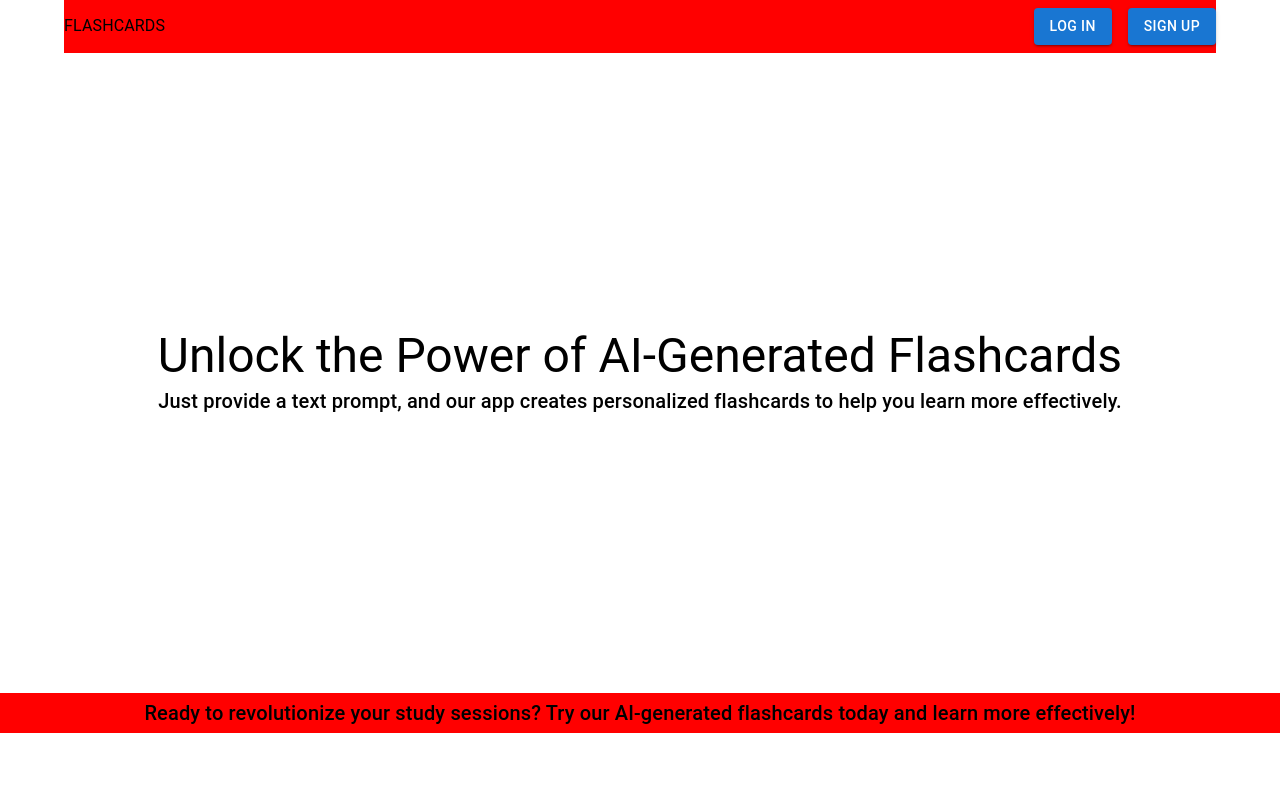
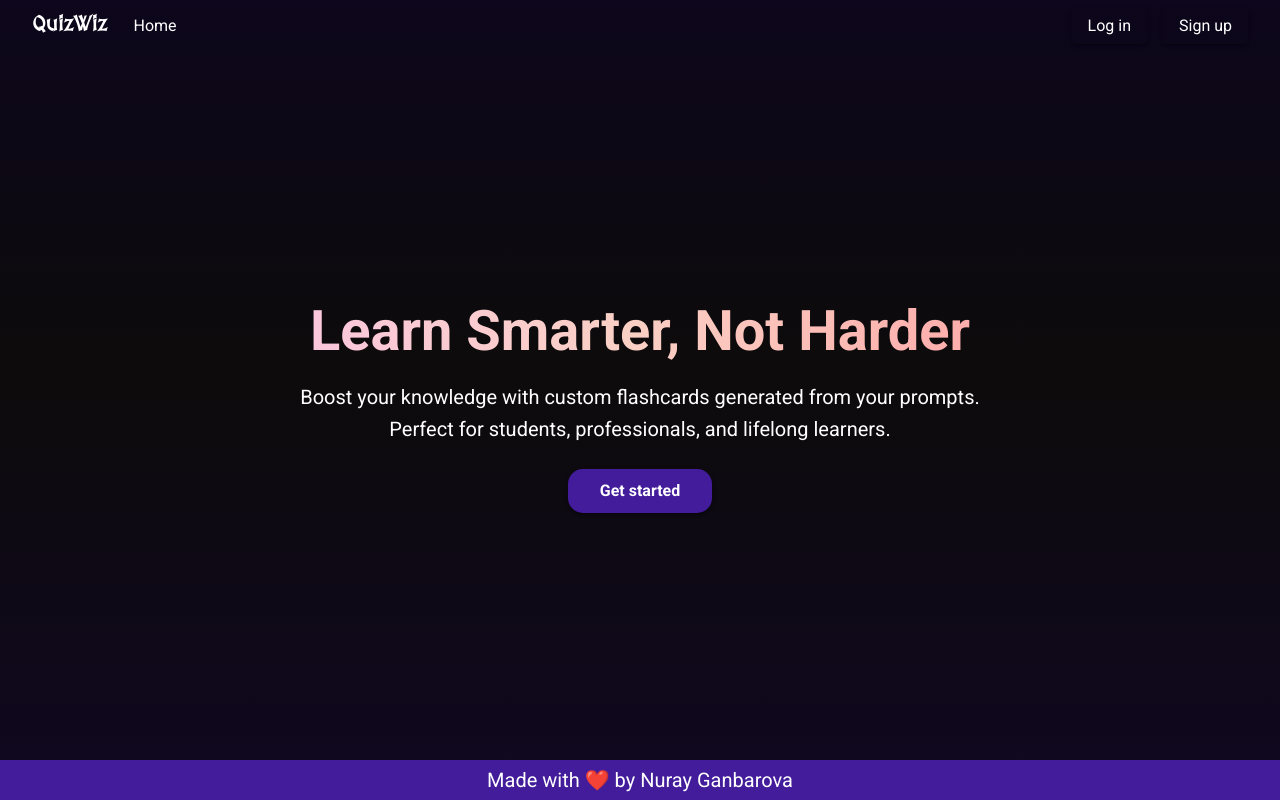
Before and after one commit to ganbnuray/quizwiz, a Next.js app: page / in a window 1280 px wide. Built offline with nearby package versions, Linux system fonts and the light colour scheme; no server answers.

Commit message:
Landing Page UI

```diff
--- a/app/globals.css
+++ b/app/globals.css
@@ -9,3 +9,14 @@ body {
   max-width: 100vw;
   overflow-x: hidden;
 }
+
+body {
+  background: rgb(16, 8, 33);
+  background: linear-gradient(
+    0deg,
+    rgba(16, 8, 33, 1) 0%,
+    rgba(13, 11, 11, 1) 54%,
+    rgba(13, 6, 28, 1) 100%
+  );
+  background-repeat: no-repeat;
+}
--- a/app/page.js
+++ b/app/page.js
@@ -1,28 +1,159 @@
-import { Container, Typography, Box, Button } from "@mui/material";
+"use client";
+import {
+  Container,
+  Typography,
+  Box,
+  Button,
+  ThemeProvider,
+  useTheme,
+  createTheme,
+} from "@mui/material";
+import { Roboto } from "next/font/google";
+import { MedievalSharp } from "next/font/google";
 import { SignedIn, SignedOut, UserButton } from "@clerk/nextjs";
+import { styled } from "@mui/system";
+const roboto = Roboto({ subsets: ["latin"], weight: ["400", "700"] });
+const medievalSharp = MedievalSharp({ subsets: ["latin"], weight: ["400"] });
+export default function Home() {
+  const RotatingGradientBox = styled(Box)`
+    @keyframes rotate-background {
+      0% {
+        background-position: 0% 50%;
+      }
+      50% {
+        background-position: 100% 50%;
+      }
+      100% {
+        background-position: 0% 50%;
+      }
+    }
 
-export default function Home() {
+    background: linear-gradient(
+      270deg,
+      #ff9a9e,
+      #fad0c4,
+      #fbc2eb,
+      #a18cd1,
+      #a8edea,
+      #fed6e3
+    );
+    background-size: 400% 400%;
+    color: transparent;
+    -webkit-background-clip: text;
+    -webkit-text-fill-color: transparent;
+    animation: rotate-background 10s linear infinite;
+    display: inline-block;
+  `;
+  //const theme = useTheme();
+
+  const theme = createTheme({
+    typography: {
+      fontFamily: `${roboto.style.fontFamily}, sans-serif`,
+    },
+  });
   return (
+    <ThemeProvider theme={theme}>
       <Container maxWidth={"false"} disableGutters width="100vw" margin="auto">
-      <Box sx={{ width: "90%", margin: "auto" }}>
+        <Box
+          sx={{
+            width: "95%",
+            margin: "auto",
+            height: "calc(100vh - 40px)",
+            display: "flex",
+            flexDirection: "column",
+          }}
+        >
           <Box
             id="navbar"
+            height="40px"
             sx={{
               display: "flex",
               justifyContent: "space-between",
               alignItems: "center",
               paddingY: 1,
-            backgroundColor: "red",
+              height: "fit-content",
+              flex: "0 1 auto",
             }}
           >
-          <Typography>FLASHCARDS</Typography>
+            <Box
+              sx={{
+                display: "flex",
+                flexDirection: "row",
+                alignItems: "center",
+                gap: 2,
+              }}
+            >
+              <Typography
+                sx={{
+                  color: "#fff",
+                  fontWeight: "bold",
+                  fontSize: "1.3rem",
+                  fontFamily: `${medievalSharp.style.fontFamily}, sans-serif`,
+                }}
+              >
+                QuizWiz
+              </Typography>
+              <Button
+                href="/"
+                sx={{
+                  textTransform: "capitalize",
+                }}
+              >
+                <Typography
+                  sx={{
+                    color: "#fff",
+                    ":hover": {
+                      color: "#EBE9ED",
+                    },
+                  }}
+                >
+                  Home
+                </Typography>
+              </Button>
+            </Box>
             <Box sx={{ display: "flex", gap: 2 }}>
               <SignedOut>
-              <Button variant="contained" href="/sign-in">
+                <Button
+                  sx={{
+                    textTransform: "none",
+                    backgroundColor: "transparent",
+                    ":hover": {
+                      backgroundColor: "transparent",
+                    },
+                  }}
+                  variant="contained"
+                  href="/sign-in"
+                >
+                  <Typography
+                    sx={{
+                      ":hover": {
+                        color: "#EBE9ED",
+                      },
+                    }}
+                  >
                     Log in
+                  </Typography>
                 </Button>
-              <Button variant="contained" href="/sign-up">
+                <Button
+                  sx={{
+                    textTransform: "none",
+                    backgroundColor: "transparent",
+                    ":hover": {
+                      backgroundColor: "transparent",
+                    },
+                  }}
+                  variant="contained"
+                  href="/sign-up"
+                >
+                  <Typography
+                    sx={{
+                      ":hover": {
+                        color: "#EBE9ED",
+                      },
+                    }}
+                  >
                     Sign up
+                  </Typography>
                 </Button>
               </SignedOut>
               <SignedIn>
@@ -34,46 +165,90 @@ export default function Home() {
           <Box
             id="hero"
             sx={{
-            minHeight: "640px",
               display: "flex",
               flexDirection: "column",
               justifyContent: "center",
               alignItems: "center",
-            flexGrow: 1,
+              color: "#fff",
+              flex: "1 1 auto",
             }}
           >
-          <Typography variant="h3">
-            Unlock the Power of AI-Generated Flashcards
+            <RotatingGradientBox>
+              <Typography
+                variant="h3"
+                textAlign="center"
+                sx={{
+                  fontWeight: "bold",
+                  paddingBottom: 2,
+                  [theme.breakpoints.up("xs")]: {
+                    fontSize: "1.6rem", // Use fontSize instead of variant for responsiveness
+                  },
+                  [theme.breakpoints.up("sm")]: {
+                    fontSize: "3.5rem",
+                  },
+                }}
+              >
+                Learn Smarter, Not Harder
               </Typography>
-          <Typography variant="h6">
-            Just provide a text prompt, and our app creates personalized
-            flashcards to help you learn more effectively.
+            </RotatingGradientBox>
+
+            <Typography
+              variant="h6"
+              textAlign={"center"}
+              sx={{ width: { xs: "100%", lg: "60%" } }}
+            >
+              Boost your knowledge with custom flashcards generated from your
+              prompts. Perfect for students, professionals, and lifelong
+              learners.
             </Typography>
+            <Button
+              href="/sign-up"
+              variant="contained"
+              sx={{
+                marginTop: 3,
+                backgroundColor: "#421C9B",
+                borderRadius: "15px",
+                ":hover": {
+                  backgroundColor: "#350E8F",
+                },
+              }}
+            >
+              <Typography
+                sx={{
+                  textTransform: "none",
+                  paddingX: 2,
+                  paddingY: 0.5,
+                  fontWeight: "bold",
+                }}
+              >
+                Get started
+              </Typography>
+            </Button>
           </Box>
         </Box>
 
         <Box
-        sx={{
-          backgroundColor: "red",
-          height: "40px",
-          display: "flex",
-          alignItems: "center",
-          justifyContent: "center",
-        }}
+          id="footer"
+          width="100vw"
+          sx={{ height: "40px", backgroundColor: "#421C9B" }}
         >
           <Box
             sx={{
-            width: "90%",
+              height: "100%",
+              width: "95%",
               margin: "auto",
               textAlign: "center",
+              display: "flex",
+              justifyContent: "center",
+              alignItems: "center",
             }}
           >
-          <Typography variant="h6">
-            Ready to revolutionize your study sessions? Try our AI-generated
-            flashcards today and learn more effectively!
+            <Typography variant="h6" color="#fff">
+              Made with ❤️ by Nuray Ganbarova
             </Typography>
           </Box>
         </Box>
       </Container>
+    </ThemeProvider>
   );
 }
```
Lines whose indentation alone changed are shown as unchanged.
